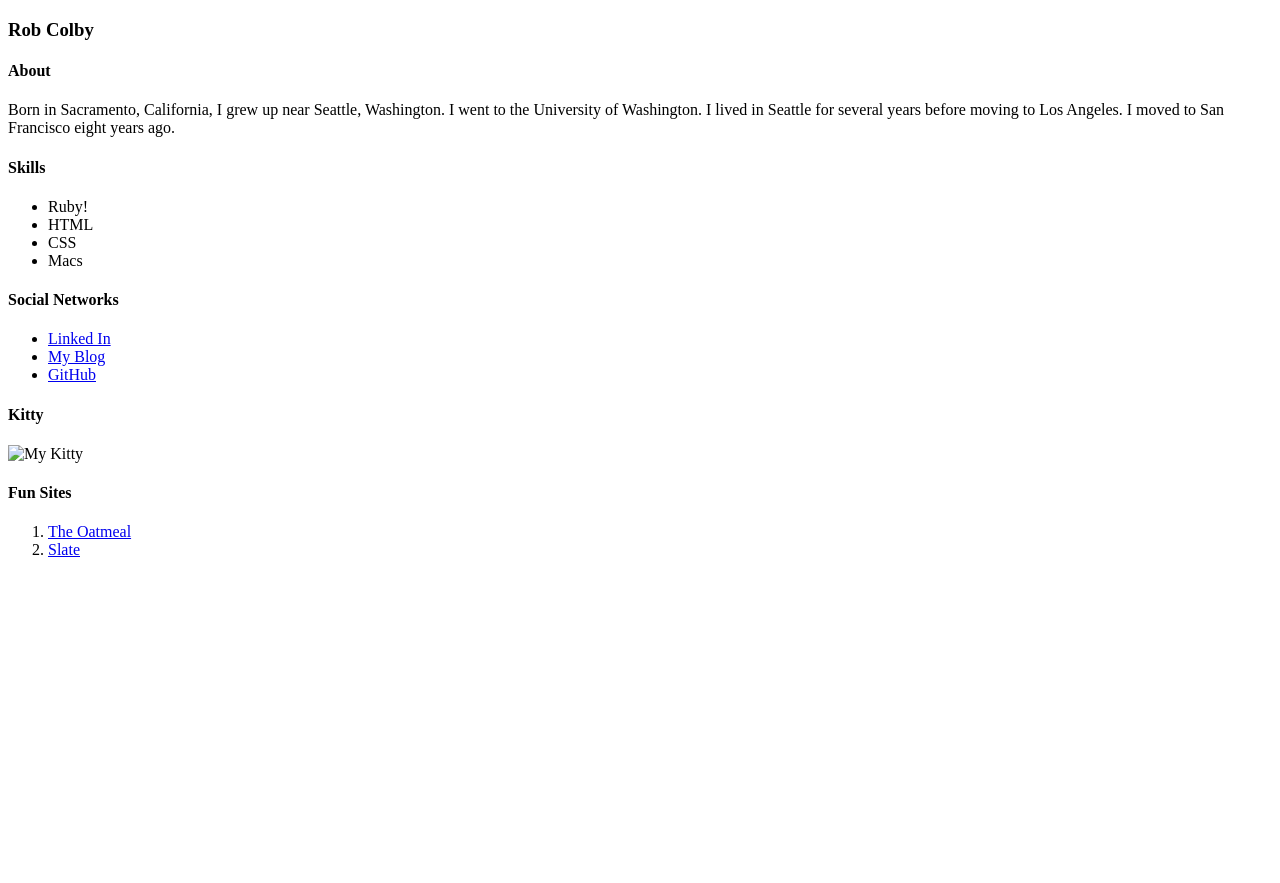
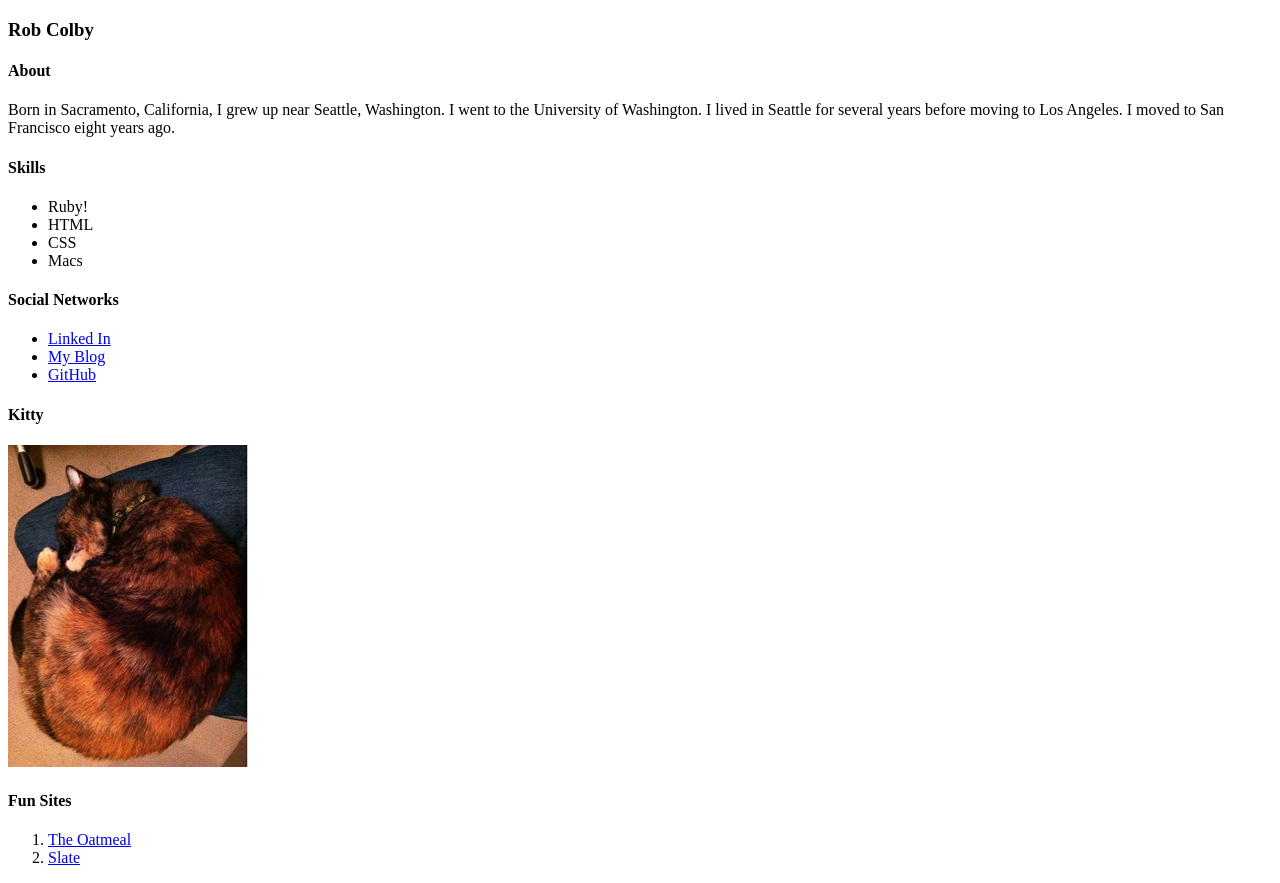
Before and after one commit to rcolby/rcolby.github.com, a plain HTML site: page index.html in a window 1280 px wide. Before the commit the page ends 800 px from the top, so only its background shows below. Drawn offline with Linux system fonts and the light colour scheme; the site is published under a folder, as on GitHub Pages, so addresses that start at the root find nothing.

Commit message:
Removed bio.html, fixed image link.

```diff
--- a/index.html
+++ b/index.html
@@ -31,7 +31,7 @@
     </section>
     <section>
       <h4>Kitty</h4>
-      <img src = "/kitty.jpg" alt = "My Kitty" />
+      <img src = "kitty.jpg" alt = "My Kitty" />
     </section>
     <section>
       <h4>Fun Sites</h4>
```
